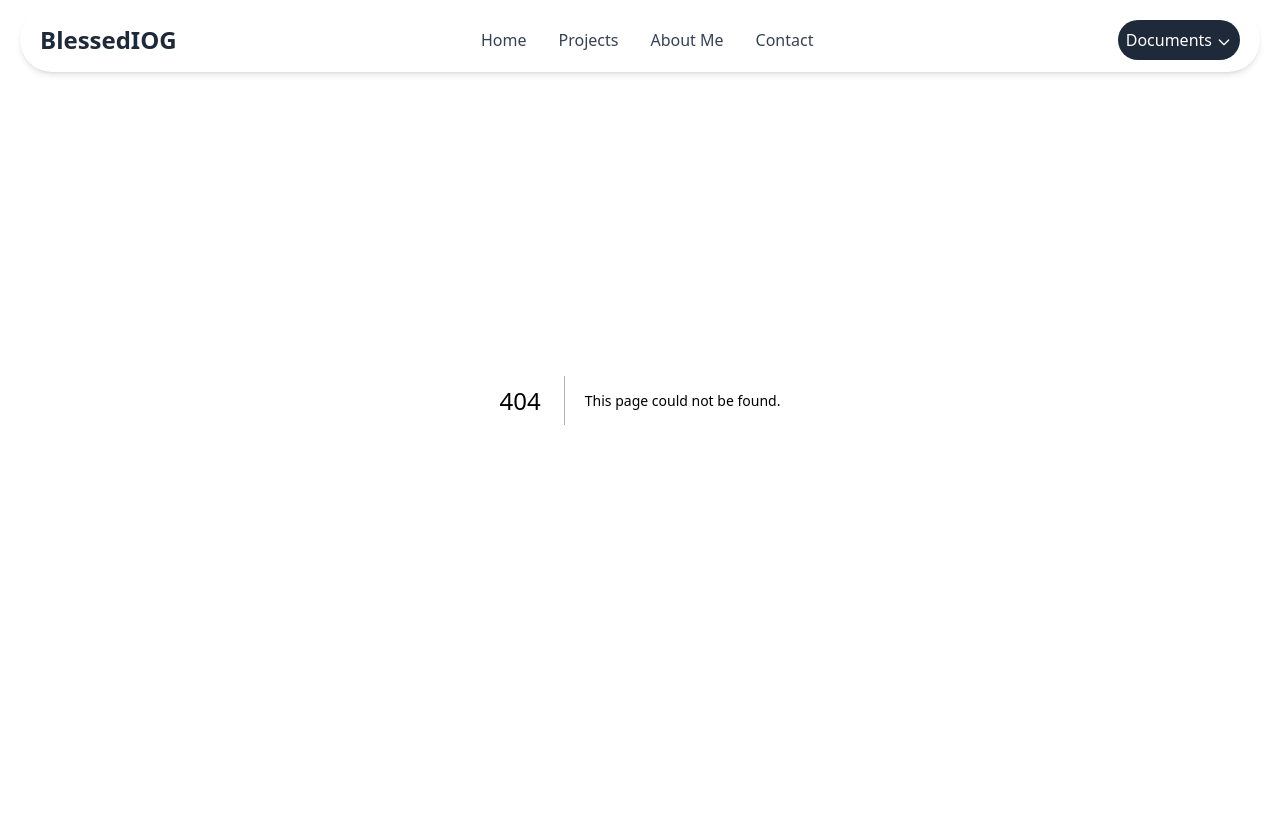
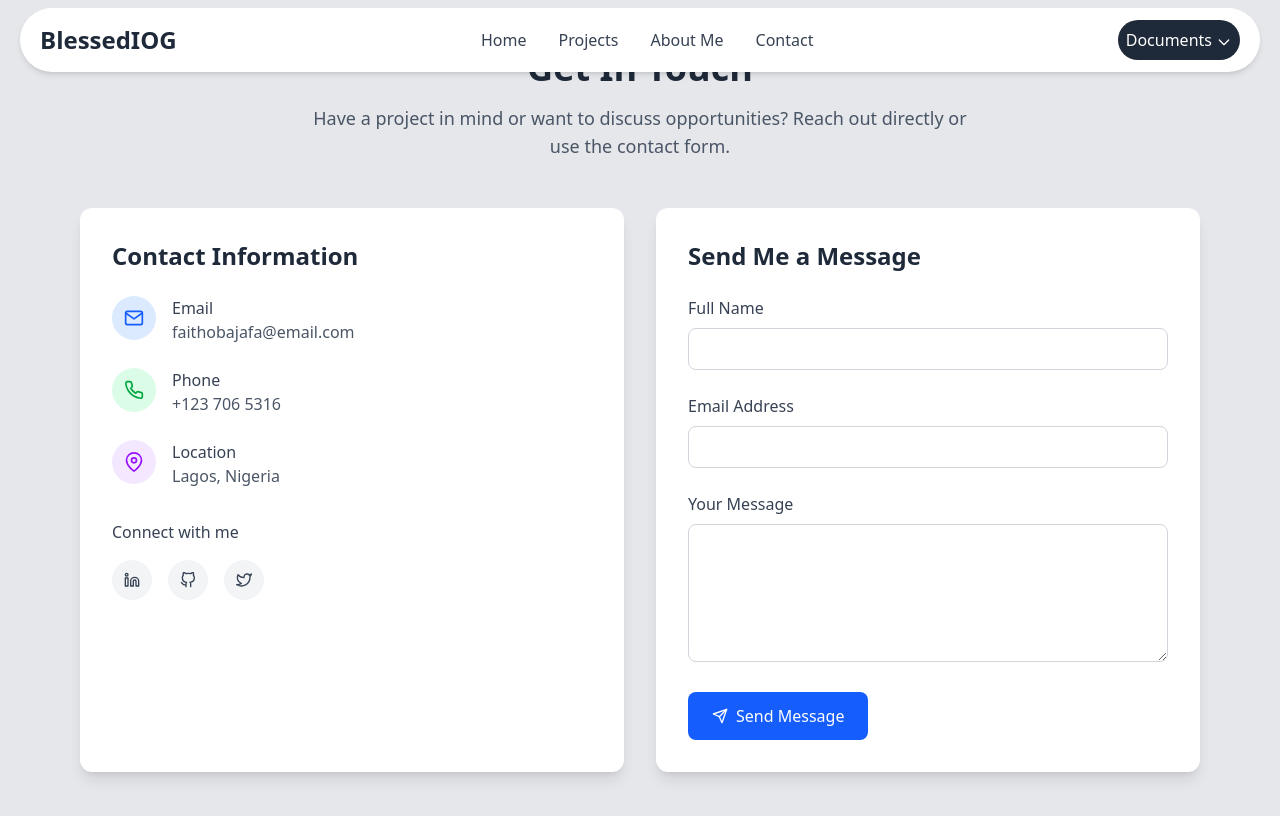
Before and after one commit to Oluwasegun122/blessediog, a Next.js app: page /contact in a window 1280 px wide. Before the commit this address had no page. Shown: the top 816 px of the page. Built offline with nearby package versions, Linux system fonts and the light colour scheme.

Commit message:
first commit

```diff
--- a/app/(root)/about_me/page.tsx
+++ b/app/(root)/about_me/page.tsx
@@ -65,7 +65,7 @@ const AboutPage = () => {
     fetchData();
   }, []);
 
-  if (loading) return <Loading />;
+  if (loading) return <Loading loading_value="About Me" />;
   if (error) return <p className="text-center py-10 text-red-500">{error}</p>;
   if (!data)
     return <p className="text-center py-10 text-red-500">No data available.</p>;
--- /dev/null
+++ b/app/(root)/contact/page.tsx
@@ -0,0 +1,179 @@
+"use client";
+
+import { useState } from "react";
+import {
+  FiMail,
+  FiPhone,
+  FiMapPin,
+  FiSend,
+  FiLinkedin,
+  FiGithub,
+  FiTwitter,
+} from "react-icons/fi";
+
+export default function ContactPage() {
+  const [formData, setFormData] = useState({
+    name: "",
+    email: "",
+    message: "",
+  });
+
+  const handleSubmit = (e: React.FormEvent) => {
+    e.preventDefault();
+    // Add your form submission logic here
+    console.log("Form submitted:", formData);
+    // You can integrate with Formspree, EmailJS, or your backend
+  };
+
+  return (
+    <div className="max-w-6xl mx-auto px-4 py-12">
+      <div className="text-center mb-12">
+        <h1 className="text-4xl font-bold text-gray-800 mb-4">Get In Touch</h1>
+        <p className="text-lg text-gray-600 max-w-2xl mx-auto">
+          Have a project in mind or want to discuss opportunities? Reach out
+          directly or use the contact form.
+        </p>
+      </div>
+
+      <div className="grid grid-cols-1 md:grid-cols-2 gap-8">
+        {/* Contact Information */}
+        <div className="bg-white p-8 rounded-xl shadow-lg">
+          <h2 className="text-2xl font-semibold mb-6 text-gray-800">
+            Contact Information
+          </h2>
+
+          <div className="space-y-6">
+            <div className="flex items-start">
+              <div className="bg-blue-100 p-3 rounded-full mr-4">
+                <FiMail className="text-blue-600 text-xl" />
+              </div>
+              <div>
+                <h3 className="font-medium text-gray-700">Email</h3>
+                <a
+                  href="mailto:faithobajafa@email.com"
+                  className="text-gray-600 hover:text-blue-600 transition-colors"
+                >
+                  faithobajafa@email.com
+                </a>
+              </div>
+            </div>
+
+            <div className="flex items-start">
+              <div className="bg-green-100 p-3 rounded-full mr-4">
+                <FiPhone className="text-green-600 text-xl" />
+              </div>
+              <div>
+                <h3 className="font-medium text-gray-700">Phone</h3>
+                <a
+                  href="tel:+1237065316"
+                  className="text-gray-600 hover:text-green-600 transition-colors"
+                >
+                  +123 706 5316
+                </a>
+              </div>
+            </div>
+
+            <div className="flex items-start">
+              <div className="bg-purple-100 p-3 rounded-full mr-4">
+                <FiMapPin className="text-purple-600 text-xl" />
+              </div>
+              <div>
+                <h3 className="font-medium text-gray-700">Location</h3>
+                <p className="text-gray-600">Lagos, Nigeria</p>
+              </div>
+            </div>
+          </div>
+
+          <div className="mt-8">
+            <h3 className="font-medium mb-4 text-gray-700">Connect with me</h3>
+            <div className="flex space-x-4">
+              {/* Add your social media links here */}
+              <a
+                href="#"
+                className="bg-gray-100 p-3 rounded-full hover:bg-blue-100 transition-colors"
+              >
+                <FiLinkedin className="text-gray-700" />
+              </a>
+              <a
+                href="#"
+                className="bg-gray-100 p-3 rounded-full hover:bg-blue-100 transition-colors"
+              >
+                <FiGithub className="text-gray-700" />
+              </a>
+              <a
+                href="#"
+                className="bg-gray-100 p-3 rounded-full hover:bg-blue-100 transition-colors"
+              >
+                <FiTwitter className="text-gray-700" />
+              </a>
+            </div>
+          </div>
+        </div>
+
+        {/* Contact Form */}
+        <div className="bg-white p-8 rounded-xl shadow-lg">
+          <h2 className="text-2xl font-semibold mb-6 text-gray-800">
+            Send Me a Message
+          </h2>
+          <form onSubmit={handleSubmit}>
+            <div className="mb-6">
+              <label htmlFor="name" className="block text-gray-700 mb-2">
+                Full Name
+              </label>
+              <input
+                type="text"
+                id="name"
+                value={formData.name}
+                onChange={(e) =>
+                  setFormData({ ...formData, name: e.target.value })
+                }
+                className="w-full px-4 py-2 border border-gray-300 rounded-lg focus:ring-2 focus:ring-blue-500 focus:border-transparent"
+                required
+              />
+            </div>
+
+            <div className="mb-6">
+              <label htmlFor="email" className="block text-gray-700 mb-2">
+                Email Address
+              </label>
+              <input
+                type="email"
+                id="email"
+                value={formData.email}
+                onChange={(e) =>
+                  setFormData({ ...formData, email: e.target.value })
+                }
+                className="w-full px-4 py-2 border border-gray-300 rounded-lg focus:ring-2 focus:ring-blue-500 focus:border-transparent"
+                required
+              />
+            </div>
+
+            <div className="mb-6">
+              <label htmlFor="message" className="block text-gray-700 mb-2">
+                Your Message
+              </label>
+              <textarea
+                id="message"
+                rows={5}
+                value={formData.message}
+                onChange={(e) =>
+                  setFormData({ ...formData, message: e.target.value })
+                }
+                className="w-full px-4 py-2 border border-gray-300 rounded-lg focus:ring-2 focus:ring-blue-500 focus:border-transparent"
+                required
+              ></textarea>
+            </div>
+
+            <button
+              type="submit"
+              className="bg-blue-600 text-white px-6 py-3 rounded-lg hover:bg-blue-700 transition-colors flex items-center"
+            >
+              <FiSend className="mr-2" />
+              Send Message
+            </button>
+          </form>
+        </div>
+      </div>
+    </div>
+  );
+}
--- a/app/(root)/projects/[id]/page.tsx
+++ b/app/(root)/projects/[id]/page.tsx
@@ -66,7 +66,7 @@ export default function ProjectPage() {
     return <ErrorBoundary error={error} reset={fetchProject} />;
   }
 
-  if (loading) return <Loading />;
+  if (loading) return <Loading loading_value={project?.title || ""} />;
 
   if (!project) {
     return (
@@ -109,7 +109,7 @@ export default function ProjectPage() {
           </div>
 
           {/* Project Image with error handling */}
-          <div className="relative w-full h-64 md:h-[600px] rounded-xl overflow-hidden shadow-xl mb-12">
+          <div className="relative w-full h-64 md:h-[500px] lg:h-[600px] rounded-xl overflow-hidden shadow-xl mb-12">
             <Image
               src={project.image}
               alt={project.title}
--- a/app/(root)/projects/page.tsx
+++ b/app/(root)/projects/page.tsx
@@ -54,7 +54,7 @@ export default function ProjectsPage() {
 
           {/* Projects Grid */}
           {loading ? (
-            <Loading />
+            <Loading loading_value="Projects" />
           ) : (
             <div className="grid gap-8 sm:grid-cols-1 md:grid-cols-2 lg:grid-cols-3">
               {projects.map((project) => (
@@ -136,7 +136,9 @@ export default function ProjectsPage() {
               <h3 className="text-xl font-medium text-gray-500">
                 No projects found
               </h3>
-              <p className="mt-2 text-gray-400">Check back later for updates</p>
+              <p className="mt-2 text-gray-400">
+                Please check you internet connection and reload the page
+              </p>
             </div>
           )}
         </div>
--- a/app/components/AboutMe.tsx
+++ b/app/components/AboutMe.tsx
@@ -3,7 +3,7 @@ import Link from "next/link";
 
 export default function AboutMe() {
   return (
-    <div className="bg-gradient-to-br from-blue-50 to-purple-50 p-8 rounded-2xl shadow-xl w-full max-w-4xl mx-auto border border-gray-100">
+    <div className="bg-gradient-to-br from-blue-50 to-purple-50 p-8 rounded-2xl mb-2 shadow-xl w-full max-w-4xl mx-auto border border-gray-100">
       <div className="flex flex-col md:flex-row gap-8 items-center">
         {/* Image Section */}
         <div className="relative group">
--- a/app/components/Footer.tsx
+++ b/app/components/Footer.tsx
@@ -31,6 +31,11 @@ const Footer = () => {
             <li>
               <Link href="/about_me" className="hover:text-gray-300">
                 About Me
+              </Link>
+            </li>
+            <li>
+              <Link href="/contact" className="hover:text-gray-300">
+                Contact Me
               </Link>
             </li>
           </ul>
--- a/app/components/Header.tsx
+++ b/app/components/Header.tsx
@@ -44,7 +44,7 @@ const Header = () => {
               <span className="absolute bottom-0 left-0 w-0 h-0.5 bg-purple-600 transition-all group-hover:w-full"></span>
             </Link>
             <Link
-              href="#"
+              href="/contact"
               className="text-gray-700 hover:text-purple-600 font-medium transition-colors relative group"
             >
               Contact
@@ -53,7 +53,7 @@ const Header = () => {
           </div>
 
           {/* Right Edge CTA Button */}
-          <div className="hidden md:block">
+          <div className="hidden md:block font-medium text-gray-700">
             <div className="flex space-x-4">
               <DocumentModal
                 triggerType="dropdown"
--- a/app/components/Loading.tsx
+++ b/app/components/Loading.tsx
@@ -1,8 +1,12 @@
 "use client";
 import { useState, useEffect } from "react";
 
-export default function Loading() {
-  const [loadingText, setLoadingText] = useState("Loading your dashboard");
+type loading_values = {
+  loading_value: string;
+};
+
+export default function Loading({ loading_value }: { loading_value: string }) {
+  const [loadingText, setLoadingText] = useState(`Loading ${loading_value}`);
 
   useEffect(() => {
     // Cycle through different loading messages
```
